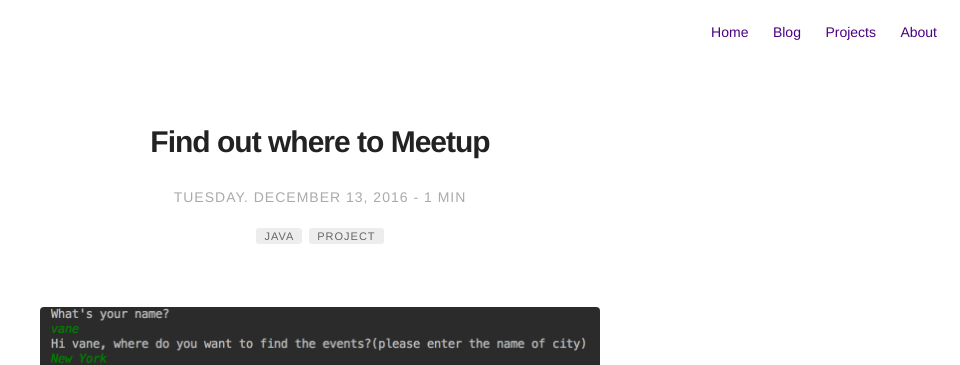
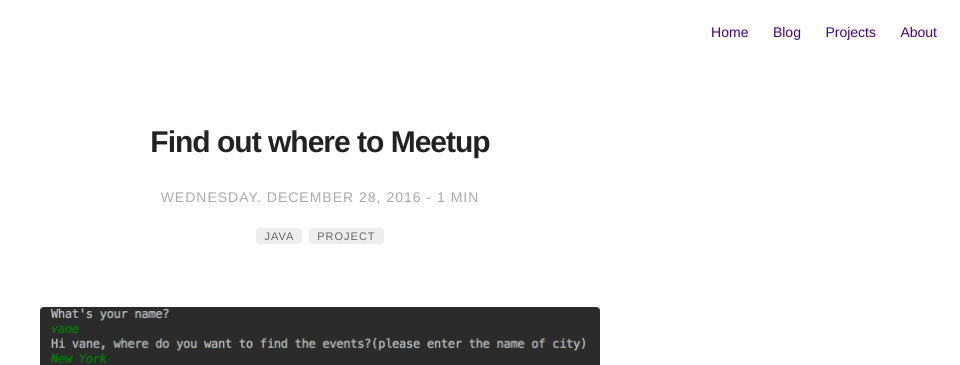
Before and after one commit to liyouvane/liyouvane.github.io, a Jekyll site: the page built from _posts/2016-12-28-meetup-recommend.md, in a window 1280 px wide. Shown: the top 365 px of the page, without its empty margins (320-1280 px from the left). Built offline with Jekyll 4.4.1, drawn with Linux system fonts in a browser that asks for light colours; comment, search, counter and statistics services are not loaded.

Commit message:
Update 2016-12-28-meetup-recommend.md

```diff
--- a/_posts/2016-12-28-meetup-recommend.md
+++ b/_posts/2016-12-28-meetup-recommend.md
@@ -1,7 +1,7 @@
 ---
 title: "Find out where to Meetup"
 layout: post
-date: 2016-12-13 11:30
+date: 2016-12-28 14:45
 tag:
 - java
 - project
```
